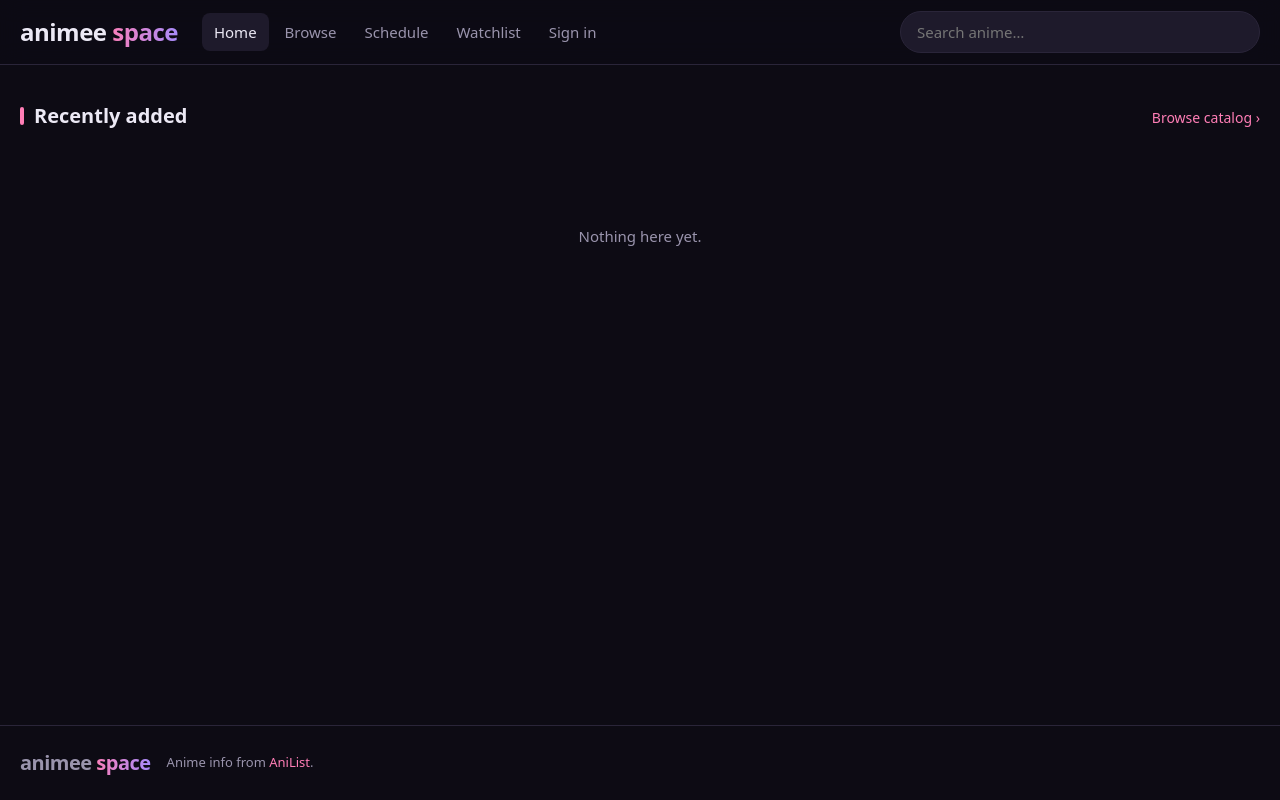
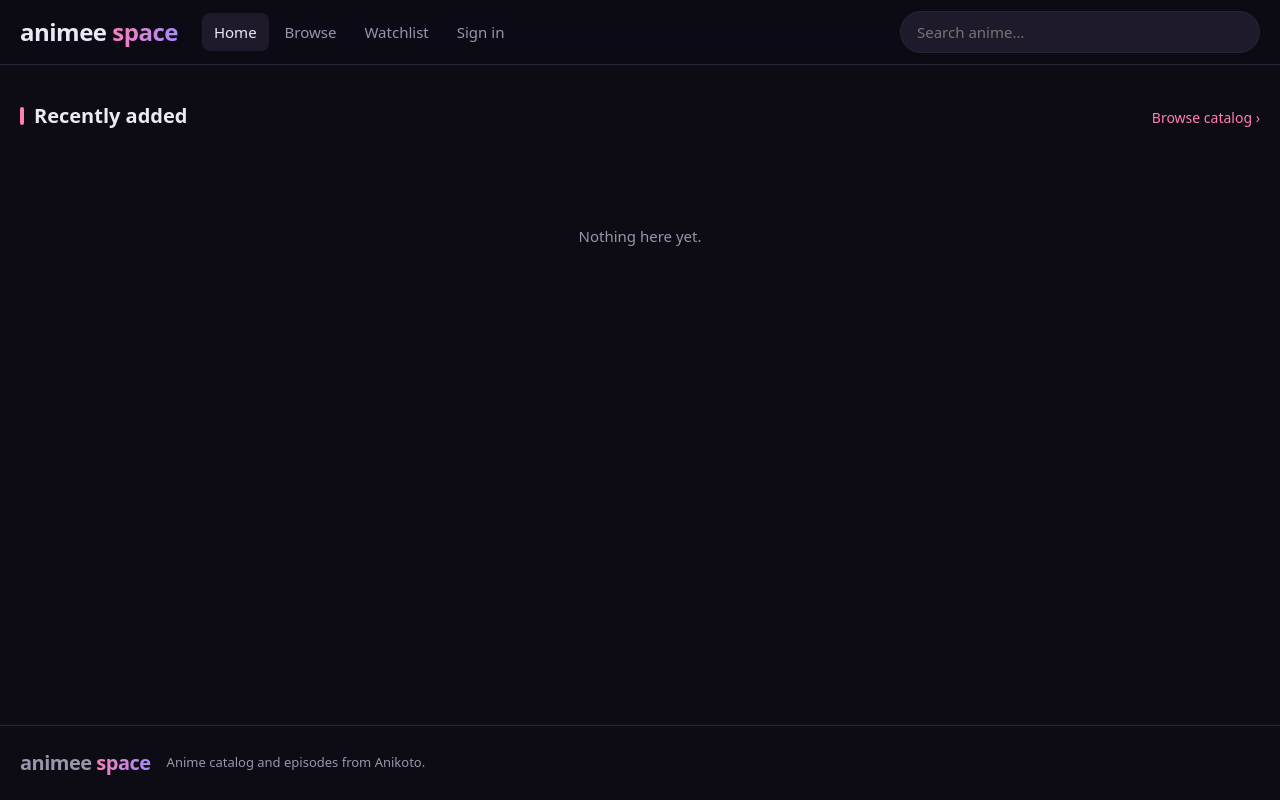
Before and after one commit to 3ellwa/Animee-space, a website with bundled scripts: page public/index.html in a window 1280 px wide. Built offline with nearby package versions, Linux system fonts and the light colour scheme; files whose address does not match are found by name.

Commit message:
Remove AniList branding and unsupported schedule navigation

```diff
--- a/public/index.html
+++ b/public/index.html
@@ -7,7 +7,7 @@
   <meta name="theme-color" content="#0d0b14">
   <title>animee space</title>
   <link rel="icon" href="/favicon.svg" type="image/svg+xml">
-  <link rel="preconnect" href="https://s4.anilist.co">
+
   <link rel="stylesheet" href="/css/style.css">
   <script src="https://cdn.jsdelivr.net/npm/hls.js@1/dist/hls.min.js" defer></script>
   <script type="module" src="/js/app.js"></script>
@@ -19,7 +19,6 @@
       <nav class="nav-links" id="nav-links">
         <a href="#/" data-nav="home">Home</a>
         <a href="#/search" data-nav="search">Browse</a>
-        <a href="#/schedule" data-nav="schedule">Schedule</a>
         <a href="#/watchlist" data-nav="watchlist">Watchlist</a>
         <a href="#/account" data-nav="account" id="nav-account">Sign in</a>
       </nav>
@@ -36,7 +35,7 @@
   <footer class="footer">
     <div class="container">
       <a class="logo small" href="#/">animee<span> space</span></a>
-      <p>Anime info from <a href="https://anilist.co" target="_blank" rel="noopener">AniList</a>.</p>
+      <p>Anime catalog and episodes from Anikoto.</p>
     </div>
   </footer>
 </body>
```
